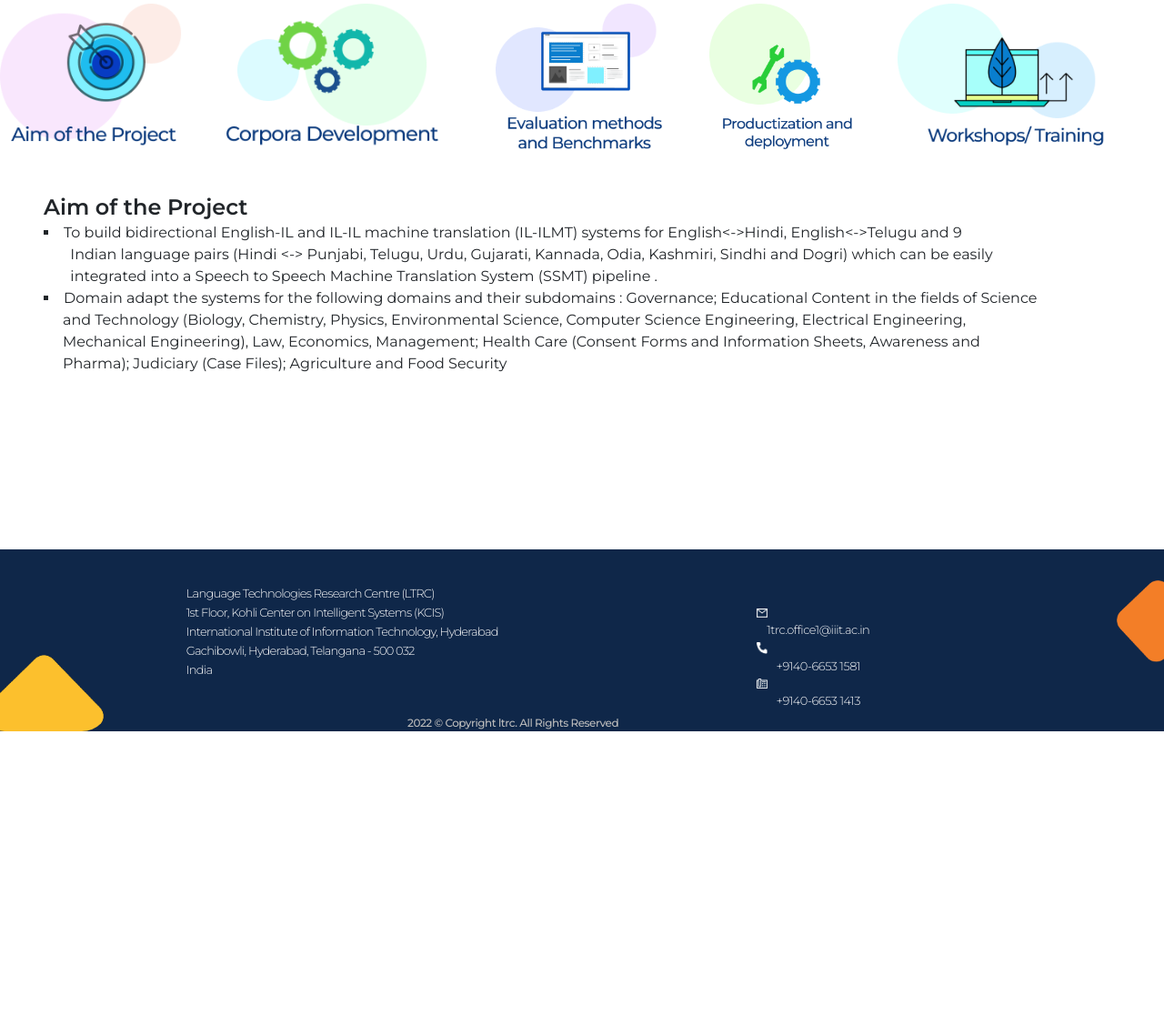
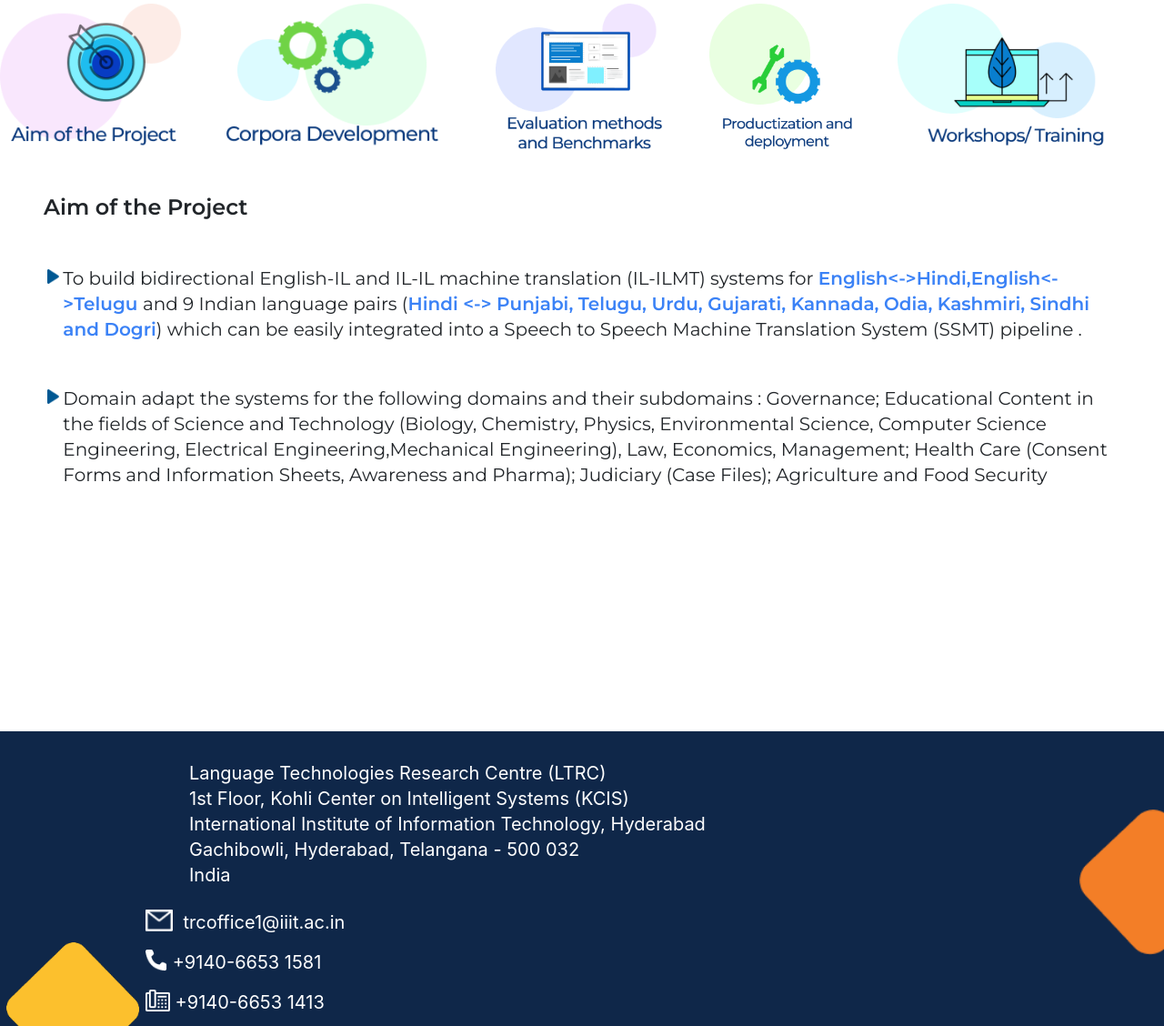
Before and after one commit to IIITH-Product-Labs/leaderboard, a Flask app: page /objective in a window 1280 px wide. Shown: the part 153-1281 px from the top of the page at 91% size. Before the commit the page ends 957 px from the top, so only its background shows below. Run offline with Flask 2, Linux system fonts and the light colour scheme; some libraries are stand-ins or nearby versions.

Commit message:
changes in obkjectives

```diff
--- a/static/styles.css
+++ b/static/styles.css
@@ -2669,7 +2669,7 @@ border-radius: 6px;
 
 /*------------------footer------------------------------*/
 .overlap-footer-c{
-	height: 250px;
+	/* height: 250px; */
 	position: relative;
 	width: 100%;
     margin-top:8%;
--- a/templates/objective.html
+++ b/templates/objective.html
@@ -14,12 +14,12 @@
                 fontFamily: {
                     body: ['"Montserrat"'],
                 },
-                listStyleType: {
-                    none: 'none',
-                    square: 'square',
-                    roman: 'upper-roman',
-                    arrow: 'space-counter',
-                },
+                // listStyleType: {
+                //     none: 'none',
+                //     square: 'square',
+                //     roman: 'upper-roman',
+                //     arrow: 'space-counter',
+                // },
                 extend: {
                     backgroundImage: {
                         navPattern: "url('/images/Vector1_.png')",
@@ -94,140 +94,182 @@
                 </div>
             </div>
             <div class="max-w-7xl mx-auto">
-<div class="max-w-7xl mx-auto font-body">
-        <div class="flex flex-row gap-12 overflow-x-scroll h-40 mt-10">
-            <img class="w-30" id="img1" src="{{url_for('static',filename='objective1.png')}}" />
-            <img class="" id="img2" src="{{url_for('static',filename='objective2.png')}}" />
-            <img class="" id="img3" src="{{url_for('static',filename='objective3.png')}}" />
-            <img class="" id="img4" src="{{url_for('static',filename='objective4.png')}}" />
-            <img class="" id="img5" src="{{url_for('static',filename='objective5.png')}}" />
+<div class="max-w-7xl mx-auto  min-h-screen font-body">
+    <div class=" ">
+        <div   id="row" class="flex flex-row gap-12 overflow-x-scroll h-40 mt-10">
+            <img class="group_images w-30 " id="img1" src="{{url_for('static',filename='objective1.png')}}" />
+            <img class="group_images w-30 " id="img2" src="{{url_for('static',filename='objective2.png')}}" />
+            <img class="group_images w-30 " id="img3" src="{{url_for('static',filename='objective3.png')}}" />
+            <img class="group_images w-30 " id="img4" src="{{url_for('static',filename='objective4.png')}}" />
+            <img class="group_images w-30 " id="img5" src="{{url_for('static',filename='objective5.png')}}" />
         </div>
+            <div class="image-content m-5" id="content1">
+                <text class="text-2xl font-bold mt-10 "> Aim of the Project </text><br>
+                <ul class=" mt-5 ">
+                    <li class="list-inside ">
+                        <span class="flex text-xl font-normal font-wider ">
+                            <img class=" m-1 h-4" src="{{url_for('static',filename='rightarrow.png')}}"  />
+                            <text>
+                            To build bidirectional English-IL and IL-IL machine translation (IL-ILMT) systems for
+                            <text class="text-blue-500 font-bold"> English<->Hindi,English<->Telugu </text>
+                            and 9 Indian language pairs (<text  class="text-blue-500 font-bold" >Hindi <-> Punjabi, Telugu, Urdu, Gujarati, Kannada, Odia, Kashmiri, Sindhi and Dogri</text >) which can be easily integrated into a Speech to Speech Machine Translation System (SSMT) pipeline .</text>
+                        </span>
+                    </li>
+                    <li class="my-5">
+                        <span class="flex text-xl font-normal font-wider ">
+                            <img class=" m-1 h-4" src="{{url_for('static',filename='rightarrow.png')}}"  />
+                            Domain adapt the systems for the following domains and their subdomains : Governance; Educational Content in the fields of Science and Technology (Biology, Chemistry, Physics, Environmental Science, Computer Science Engineering, Electrical Engineering,Mechanical Engineering), Law, Economics, Management; Health Care (Consent Forms and Information Sheets, Awareness and Pharma); Judiciary (Case Files); Agriculture and Food Security
+                        </span>
+                    </li>
+                </ul>
+            </div>
+            <div class="image-content m-5" id="content2">
+                <text class="text-2xl font-bold mt-10"> Corpora Development   </text>
+                <ul class=" mt-5 ">
+                    <li class="my-5 flex text-xl font-normal font-wider">
+                         <img class=" m-1 h-4" src="{{url_for('static',filename='rightarrow.png')}}"  />
+                            <div> Parallel Corpora Development: We will develop 800k parallel corpora in 11 language pairs in the following two domains in the project
+                                <ul class="list-outside  list-disc  ml-4 md:ml-10 " >
+                                    <li >Governance</li>
+                                    <li>Health Care
+                                        <ul>
+                                            <li>- Consent Forms and Information Sheet</li>
+                                            <li>- Awareness and Pharma</li>
+                                        </ul>
+                                    </li>
+                                </ul>
+                            </div>
+                    </li>
+                    <li class="my-5 flex text-xl font-normal font-wider">
+                        <img class=" m-1 h-4" src="{{url_for('static',filename='rightarrow.png')}}"  />
+                           <div> The corpora will be developed using the following 3 methods.
+                               <ul class="list-outside  list-disc  ml-4 md:ml-10 " >
+                                   <li >End-to-End (E2E) Translation -</li>
+                                   <li>Back Translation -</li>
+                                   <li>Collecting existing corpora and cleaning </li>
+                                </ul>
+                            </div>
+                        </li>
+                    <li class="my-5 flex text-xl font-normal font-wider">
+                        <img class=" m-1 h-4" src="{{url_for('static',filename='rightarrow.png')}}"  />
+                       <div>Annotated Corpora Development
+                           <ul class="list-outside  list-disc  ml-4 md:ml-10 " >
+                               <li> We will develop 198k annotated corpora (POS, CHunk, Morph, NER) across 11 languages.</li>
 
-        <div class="">
-            <div class="image-content" id="content1">
-                <div class="m-5">
-<h3 class="font-bold text-2xl mt-10 ">Aim of the Project</h3>
-<ul class="list-square list-inside ">
-    <li>To build
-        bidirectional English-IL and IL-IL machine translation (IL-ILMT) systems for<span1> English<->Hindi,
-                English<->Telugu </span1> and 9 <br>&nbsp;&nbsp;&nbsp;&nbsp;&nbsp;&nbsp;&nbsp;Indian language pairs
-        (<span1>Hindi <-> Punjabi, Telugu, Urdu, Gujarati, Kannada, Odia, Kashmiri, Sindhi and Dogri</span1>) which
-        can be easily<br>&nbsp;&nbsp;&nbsp;&nbsp;&nbsp;&nbsp; integrated into a Speech to Speech Machine Translation
-        System (SSMT) pipeline .<br></span></li>
-    <li>Domain adapt
-        the systems for the following domains and their subdomains : Governance; Educational Content in the fields
-        of Science <br>&nbsp;&nbsp;&nbsp;&nbsp;&nbsp;and Technology (Biology, Chemistry, Physics, Environmental
-        Science, Computer Science Engineering, Electrical Engineering,<br>&nbsp;&nbsp;&nbsp;&nbsp;&nbsp;Mechanical
-        Engineering), Law, Economics, Management; Health Care (Consent Forms and Information Sheets, Awareness and
-        <br>&nbsp;&nbsp;&nbsp;&nbsp;&nbsp;Pharma); Judiciary (Case Files); Agriculture and Food Security
-    </li>
-</ul>
-                </div>
+                           </ul>
+                       </div>
+                    </li>
+                    <li class="my-5 flex text-xl font-normal font-wider">
+                        <img class=" m-1 h-4" src="{{url_for('static',filename='rightarrow.png')}}"  />
+                       <div>Domain Dictionary Development
+                           <ul class="list-outside  list-disc  ml-4 md:ml-10 " >
+                               <li> We will develop domain dictionaries for 11 languages..</li>
 
+                           </ul>
+                       </div>
+                    </li>
+                </ul>
             </div>
-            <div class="image-content" id="content2">
-                Corpora Development<br>
-                <span><img class="rightarrow" src="{{url_for('static',filename='rightarrow.png')}}" />&nbsp;&nbsp;Parallel
-                    Corpora Development: We will develop 800k parallel corpora in 11 language pairs in the following two domains
-                    in the<br>&nbsp;&nbsp;&nbsp;&nbsp; project.<br>
-                    &nbsp;&nbsp;&nbsp;&nbsp;&nbsp;&nbsp;&nbsp;&nbsp;&nbsp;&nbsp;&nbsp;&nbsp;&nbsp;&nbsp;&nbsp;&nbsp;<img
-                        class="rightarrow" src="{{url_for('static',filename='dot.png')}}" />&nbsp;Governance<br>
-                    &nbsp;&nbsp;&nbsp;&nbsp;&nbsp;&nbsp;&nbsp;&nbsp;&nbsp;&nbsp;&nbsp;&nbsp;&nbsp;&nbsp;&nbsp;&nbsp;<img
-                        class="rightarrow" src="{{url_for('static',filename='dot.png')}}" />&nbsp;Health Care<br>
-                    &nbsp;&nbsp;&nbsp;&nbsp;&nbsp;&nbsp;&nbsp;&nbsp;&nbsp;&nbsp;&nbsp;&nbsp;&nbsp;&nbsp;&nbsp;&nbsp;&nbsp;&nbsp;&nbsp;&nbsp;&nbsp;&nbsp;&nbsp;&nbsp;–
-                    Consent Forms and Information Sheet<br>
-                    &nbsp;&nbsp;&nbsp;&nbsp;&nbsp;&nbsp;&nbsp;&nbsp;&nbsp;&nbsp;&nbsp;&nbsp;&nbsp;&nbsp;&nbsp;&nbsp;&nbsp;&nbsp;&nbsp;&nbsp;&nbsp;&nbsp;&nbsp;&nbsp;–
-                    Awareness and Pharma<br>
+            <div class="image-content  m-5 mt-10 " id="content3">
+                <text class="text-2xl font-bold mt-10 ">  Evaluation methods and Benchmarks</text><br>
+                <ul class=" mt-5 ">
+                    <li class="list-inside ">
+                        <span class="flex text-xl font-normal font-wider ">
+                            <img class=" m-1 h-4" src="{{url_for('static',filename='rightarrow.png')}}"  />
+                                To evaluate Machine Translation systems, the project, in addition to making use of existing metrics, will propose novel metrics, methods, and tools, wherever the current methodologies are found to be lacking.
+                        </span>
+                    </li>
+                    <li class="my-5">
+                        <div class="flex text-xl font-normal font-wider">
+                            <img class=" m-1 h-4" src="{{url_for('static',filename='rightarrow.png')}}"  />
+                            <div> Benchmark data Development<br>
+                            <ul class="list-outside  list-disc  ml-4 md:ml-10 " >
+                                <li >
+                                    In this project, we work towards jotting down guidelines (considering language properties along with best practices) for preparing benchmark data-set for machine translation and its components.</span>
+                                </li>
+                            </ul>
+                        </div>
 
-                </span>
-                <span><img class="rightarrow" src="{{url_for('static',filename='rightarrow.png')}}" />&nbsp;&nbsp;The corpora
-                    will be developed using the following 3 methods.<br>
-                    &nbsp;&nbsp;&nbsp;&nbsp;&nbsp;&nbsp;&nbsp;&nbsp;&nbsp;&nbsp;&nbsp;&nbsp;&nbsp;&nbsp;&nbsp;&nbsp;<img
-                        class="rightarrow" src="{{url_for('static',filename='dot.png')}}" />&nbsp;End-to-End (E2E) Translation -
-                    <br>
-                    &nbsp;&nbsp;&nbsp;&nbsp;&nbsp;&nbsp;&nbsp;&nbsp;&nbsp;&nbsp;&nbsp;&nbsp;&nbsp;&nbsp;&nbsp;&nbsp;<img
-                        class="rightarrow" src="{{url_for('static',filename='dot.png')}}" />&nbsp;Back Translation -<br>
-                    &nbsp;&nbsp;&nbsp;&nbsp;&nbsp;&nbsp;&nbsp;&nbsp;&nbsp;&nbsp;&nbsp;&nbsp;&nbsp;&nbsp;&nbsp;&nbsp;<img
-                        class="rightarrow" src="{{url_for('static',filename='dot.png')}}" />&nbsp;Collecting existing corpora
-                    and cleaning<br>
+                        </div>
 
-                </span>
-                <span><img class="rightarrow" src="{{url_for('static',filename='rightarrow.png')}}" />&nbsp;&nbsp;Annotated
-                    Corpora Development<br>
-                    &nbsp;&nbsp;&nbsp;&nbsp;&nbsp;&nbsp;&nbsp;&nbsp;&nbsp;&nbsp;&nbsp;&nbsp;&nbsp;&nbsp;&nbsp;&nbsp;<img
-                        class="rightarrow" src="{{url_for('static',filename='dot.png')}}" />&nbsp;We will develop 198k annotated
-                    corpora (POS, CHunk, Morph, NER) across 11 languages.<br>
+                    </li>
+                </ul>
+            </div>
+            <div class="image-content m-5 mt-10 " id="content4">
 
-                </span>
-                <span><img class="rightarrow" src="{{url_for('static',filename='rightarrow.png')}}" />&nbsp;&nbsp;Domain
-                    Dictionary Development<br>
-                    &nbsp;&nbsp;&nbsp;&nbsp;&nbsp;&nbsp;&nbsp;&nbsp;&nbsp;&nbsp;&nbsp;&nbsp;&nbsp;&nbsp;&nbsp;&nbsp;<img
-                        class="rightarrow" src="{{url_for('static',filename='dot.png')}}" />&nbsp;We will develop domain
-                    dictionaries for 11 languages.<br>
+                <text class="text-2xl font-bold mt-10 ">  Productization and deployment</text><br>
 
-                </span>
-            </div>
-            <div class="image-content" id="content3">
-                Evaluation methods and Benchmarks<br>
-                <span><img class="rightarrow" src="{{url_for('static',filename='rightarrow.png')}}" />&nbsp;&nbsp;To evaluate
-                    Machine Translation systems, the project, in addition to making use of existing metrics, will propose novel
-                    metrics, <br>&nbsp;&nbsp;&nbsp;&nbsp;&nbsp;&nbsp;&nbsp;&nbsp;methods, and tools, wherever the current
-                    methodologies are found to be lacking.<br>
-
-                </span>
-                <span><img class="rightarrow" src="{{url_for('static',filename='rightarrow.png')}}" />&nbsp;&nbsp;Benchmark data
-                    Development<br>
-                    &nbsp;&nbsp;&nbsp;&nbsp;&nbsp;&nbsp;&nbsp;&nbsp;&nbsp;&nbsp;&nbsp;&nbsp;&nbsp;&nbsp;&nbsp;&nbsp;<img
-                        class="rightarrow" src="{{url_for('static',filename='dot.png')}}" />&nbsp;In this project, we work
-                    towards jotting down guidelines (considering language properties along with best practices)
-                    for<br>&nbsp;&nbsp;&nbsp;&nbsp;&nbsp;&nbsp;&nbsp;&nbsp;&nbsp;&nbsp;&nbsp;&nbsp;&nbsp;&nbsp;&nbsp;&nbsp;&nbsp;&nbsp;
-                    preparing benchmark data-set for machine translation and its components.<br>
+                <span class="flex text-xl font-normal   font-wider  mt-10 ">
+                    <img class=" m-1 h-4" src="{{url_for('static',filename='rightarrow.png')}}"  />
+                    <ul class=" ">
+                        <li>
+                            The productization will be carried out by an engineering team set up specially to translate the lab technologies
+                            into products and also develop related technical solutions. The Academic Institutes will develop the core technology. For the field usable systems/modules, the engineering team will engage with a large number of Startups and other agencies to make the technology ready for use and also provide the required services in the field using the developed technology. The engineering team will connect research with markets, and startups with research..
+                        </li>
+                    </ul>
 
                 </span>
 
             </div>
-            <div class="image-content" id="content4">
-                Productization and deployment<br>
-                <span><img class="rightarrow" src="{{url_for('static',filename='rightarrow.png')}}" />&nbsp;&nbsp;The
-                    productization will be carried out by an engineering team set up specially to translate the lab technologies
-                    into products and<br>&nbsp;&nbsp;&nbsp;&nbsp;&nbsp;&nbsp;also develop related technical solutions. The
-                    Academic Institutes will develop the core technology. For the field usable
-                    systems/<br>&nbsp;&nbsp;&nbsp;&nbsp;&nbsp;&nbsp;modules, the engineering team will engage with a large
-                    number of Startups and other agencies to make the technology ready
-                    for<br>&nbsp;&nbsp;&nbsp;&nbsp;&nbsp;&nbsp;use and also provide the required services in the field using the
-                    developed technology. The engineering team will connect<br>&nbsp;&nbsp;&nbsp;&nbsp;&nbsp;&nbsp;research with
-                    markets, and startups with research..<br>
+            <div class="image-content m-5 mt-10 " id="content5">
 
-                </span>
+                   <text class="text-2xl font-bold mt-10 ">  Workshops/Training </text><br>
+                    <span class="flex text-xl font-normal font-  font-wider mt-10">
+                        <img class=" m-1 h-4" src="{{url_for('static',filename='rightarrow.png')}}"  />
+                        <ul class=" ">
+                            <li>
+                                One of the objectives of the project is to take the systems to the field where these will actually be used users Along with it,the goal is to reduce human effort in the task of translation with the support of technology. In order to do that, one has to familiarize the respective language experts community with the developed tools and technologies. Therefore, the project proposes to have multiple workshops for language experts (translators) and technology developers. For such workshops, guidelines, handouts and respective educational content will be created and distributed.
+                            </li>
+                        </ul>
+
+                    </span>
 
             </div>
-            <div class="image-content" id="content5">
-                Workshops/Training<br>
-                <span><img class="rightarrow" src="{{url_for('static',filename='rightarrow.png')}}" />&nbsp;&nbsp;One of the
-                    objectives of the project is to take the systems to the field where these will actually be used by users.
-                    Along with it,<br>&nbsp;&nbsp;&nbsp;&nbsp;&nbsp;&nbsp;the goal is to reduce human effort in the task of
-                    translation with the support of technology. In order to do that, one has to
-                    familiarize<br>&nbsp;&nbsp;&nbsp;&nbsp;&nbsp;&nbsp;the respective language experts community with the
-                    developed tools and technologies. Therefore, the project proposes to
-                    have<br>&nbsp;&nbsp;&nbsp;&nbsp;&nbsp;&nbsp;multiple workshops for language experts (translators) and
-                    technology developers. For such workshops, guidelines, handouts
-                    and<br>&nbsp;&nbsp;&nbsp;&nbsp;&nbsp;&nbsp;respective educational content will be created and
-                    distributed.<br>
+        </div>
+    </div>
+    </div>
 
-                </span>
-            </div>
+
+
         </div>
-                </div>
+
+        <div class=" footer text-white bg-DarkBlue  flex align-bottom  justify-between  pt-2 sm:pt-4 mb-0 ">
+
+            <img class="flex-none lg:w-40 md:w-24  w-8 h-auto mt-auto  " src="{{url_for('static',filename='Rectangle 2.png')}}"/>
+
+            <div class=" flex-grow justify-between flex-col  fontFamily-Montserrat  content-left lg:text-xl md:text-s text-xs">
+
+
+                <div class=" lg:mx-12 w-3/5 sm:my-12  my-4">Language Technologies Research Centre (LTRC)<br>1st Floor, Kohli Center on Intelligent Systems (KCIS)<br> International Institute of Information Technology, Hyderabad <br>Gachibowli, Hyderabad, Telangana - 500 032<br> India
                 </div>
 
-            <div class="overlap-footer-c">
-                <div class="lang">Language Technologies Research Centre (LTRC)<br>1st Floor, Kohli Center on Intelligent Systems (KCIS)<br> International Institute of Information Technology, Hyderabad <br>Gachibowli, Hyderabad, Telangana - 500 032<br> India</div>
-                <div class="contact">&nbsp;&nbsp;&nbsp;&nbsp;&nbsp;&nbsp;&nbsp;&nbsp;<img class="m" src="{{url_for('static',filename='msg-icon.png')}}">&nbsp;&nbsp;&nbsp;&nbsp;1trc.office1@iiit.ac.in <br><img class="m" src="{{url_for('static',filename='call-icon.png')}}">&nbsp;&nbsp;&nbsp;&nbsp;+9140-6653 1581<br><img class="m" src="{{url_for('static',filename='tele-icon.png')}}">&nbsp;&nbsp;&nbsp;&nbsp;+9140-6653 1413</div>
-                <div class="copyright">2022 © Copyright ltrc. All Rights Reserved</div>
-                <img class="yellow-rectangle" src="{{url_for('static',filename='Rectangle 2.png')}}"/>
-                <img class="orange-rectangle" src="{{url_for('static',filename='Rectangle 1780.png')}}"/>
-              </div>
 
+
+                <div class=" content-left  sm:my-12  my-4 ">
+                    <div class=" ml-0 lg:mx-12 mx-0 text-xs lg:text-xl md:text-s flex  h-4  ">
+                        <img class="m md:h-6 w-auto  h-2 my-auto " src="{{url_for('static',filename='msg-icon.png')}}"> &nbsp;   trcoffice1@iiit.ac.in
+                    </div>
+                    <br>
+                    <div class=" ml-0 lg:mx-12 text-xs lg:text-xl md:text-s flex  h-4 ">
+                        <img class="m md:h-6 w-auto  h-2 my-auto " src="{{url_for('static',filename='call-icon.png')}}"> &nbsp;+9140-6653 1581
+                    </div>
+                    <br>
+
+                    <div class=" ml-0  lg:mx-12 text-xs lg:text-xl md:text-s flex  h-4 ">
+                        <img class=" md:h-6 w-auto  h-2 my-auto " src="{{url_for('static',filename='tele-icon.png')}}">&nbsp;+9140-6653 1413
+                    </div>
+                </div>
+
+
+            </div>
+            <img class="flex-none   my-auto  lg:h-40 md:h-24  h-8  " src="{{url_for('static',filename='Rectangle 1780.png')}}"/>
+        </div>
+
+
+
+
+
+            </div>
         </div>
         <script>
             $(document).ready(function(){
```
Also changed, not shown: templates/about.html (+32 -22 lines), templates/consortium.html (+19 -7 lines).
